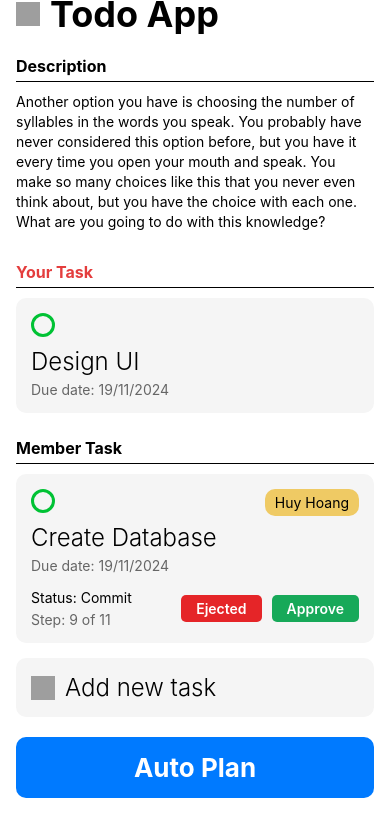
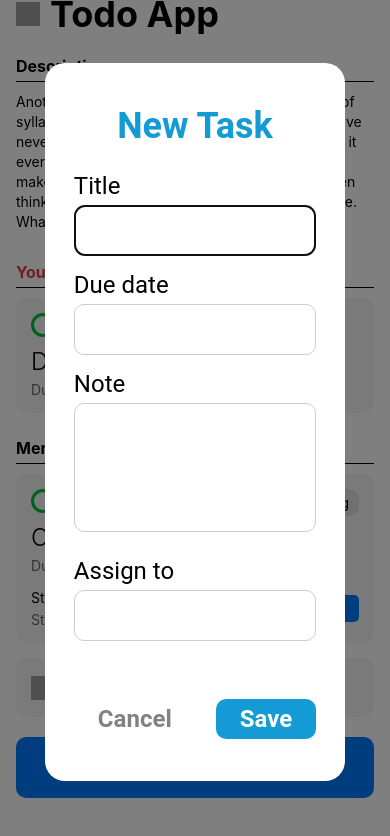
Before and after one commit to BryanNguyen11/Sub-project-React-Native---Todo-app, a React Native app: screen /InsidePJ in a window 390 px wide. Both pictures are taken after a click on the button "Add new task". Shown: the top 836 px of the page. Built offline with nearby package versions, Linux system fonts and the light colour scheme; grey boxes are pictures that could not be loaded.

Commit message:
add new membẻr task

```diff
--- a/screens/DashboardScreen.js
+++ b/screens/DashboardScreen.js
@@ -70,7 +70,7 @@ const DashboardScreen = ({ navigation }) => {
   };
 
   const handleAddNewProject = () => {
-    AccessibilityInfo.announceForAccessibility('Opening add new project form');
+    setModalVisible(true);
   };
 
   const handleProjectPress = () => {
--- a/screens/InsidePJ.js
+++ b/screens/InsidePJ.js
@@ -7,9 +7,12 @@ import {
   StyleSheet,
   TouchableOpacity,
   AccessibilityInfo,
+  Animated,
+  Modal,
 } from "react-native";
+import TaskPJForm from "./TaskPJForm"; // Đảm bảo đường dẫn chính xác
 
-const InsidePJ = ({ route }) => {
+const InsidePJ = () => {
   const [tasks, setTasks] = React.useState([
     {
       id: '1',
@@ -29,11 +32,29 @@ const InsidePJ = ({ route }) => {
       completed: false
     }
   ]);
+  const animations = React.useRef(tasks.map(() => new Animated.Value(1))).current;
+  const [isModalVisible, setModalVisible] = React.useState(false);
 
   const toggleTaskCompletion = (taskId) => {
-    setTasks(tasks.map(task =>
-      task.id === taskId ? {...task, completed: !task.completed} : task
-    ));
+    const index = tasks.findIndex(task => task.id === taskId);
+    if (index === -1) return;
+
+    Animated.timing(animations[index], {
+      toValue: 0,
+      duration: 300,
+      useNativeDriver: true,
+    }).start(() => {
+      setTasks(tasks.filter(task => task.id !== taskId));
+    });
+  };
+
+  const handleAddNewTask = () => {
+    setModalVisible(true);
+  };
+
+  const handleSaveNewTask = (taskData) => {
+    setTasks([...tasks, { ...taskData, id: Date.now().toString(), completed: false,assignee: taskData.assignTo }]);
+    setModalVisible(false);
   };
 
   const TaskCheckbox = ({ taskId, completed }) => (
@@ -46,7 +67,8 @@ const InsidePJ = ({ route }) => {
     />
   );
 
-  const TaskCard = ({ task }) => (
+  const TaskCard = ({ task, index }) => (
+    <Animated.View style={{ transform: [{ scale: animations[index] }] }}>
       <View style={styles.taskCardContainer}>
         <View style={styles.taskHeader}>
           <View style={styles.taskInfo}>
@@ -72,14 +94,14 @@ const InsidePJ = ({ route }) => {
             </View>
             <View style={styles.actionButtons}>
               <TouchableOpacity
-              style={styles.actionButton_ejected}
+                style={styles.actionButton}
                 accessibilityRole="button"
                 accessibilityLabel="Eject task"
               >
                 <Text style={styles.buttonText}>Ejected</Text>
               </TouchableOpacity>
               <TouchableOpacity
-              style={styles.actionButton_approve}
+                style={styles.actionButton}
                 accessibilityRole="button"
                 accessibilityLabel="Approve task"
               >
@@ -89,7 +111,9 @@ const InsidePJ = ({ route }) => {
           </View>
         )}
       </View>
+    </Animated.View>
   );
+
 
   return (
     <ScrollView
@@ -137,7 +161,7 @@ const InsidePJ = ({ route }) => {
         </Text>
       </View>
 
-      {tasks.map((task) => (
+      {tasks.map((task, index) => (
         <React.Fragment key={task.id}>
           <View style={styles.sectionContainer}>
             <Text style={[
@@ -148,12 +172,13 @@ const InsidePJ = ({ route }) => {
             </Text>
             <View style={styles.divider} />
           </View>
-          <TaskCard task={task} />
+          <TaskCard task={task} index={index} />
         </React.Fragment>
       ))}
 
       <TouchableOpacity
         style={styles.addTaskButton}
+        onPress={handleAddNewTask}
         accessibilityRole="button"
         accessibilityLabel="Add new task"
       >
@@ -172,9 +197,25 @@ const InsidePJ = ({ route }) => {
       >
         <Text style={styles.autoPlanText}>Auto Plan</Text>
       </TouchableOpacity>
+
+      <Modal
+        visible={isModalVisible}
+        animationType="slide"
+        transparent={true}
+        onRequestClose={() => setModalVisible(false)}
+      >
+        <View style={styles.modalContainer}>
+          <View style={styles.modalContent}>
+            <TaskPJForm
+              onSave={handleSaveNewTask}
+              onCancel={() => setModalVisible(false)}
+            />
+          </View>
+        </View>
+      </Modal>
     </ScrollView>
   );
-}
+};
 
 const styles = StyleSheet.create({
   container: {
@@ -284,7 +325,7 @@ const styles = StyleSheet.create({
     color: '#666',
   },
   assigneeContainer: {
-    backgroundColor: '#EFCA64',
+    backgroundColor: '#e0e0e0',
     borderRadius: 10,
     padding: 5,
     paddingHorizontal: 10,
@@ -309,14 +350,8 @@ const styles = StyleSheet.create({
     flexDirection: 'row',
     gap: 10,
   },
-  actionButton_approve: {
-    backgroundColor: '#17A959',
-    borderRadius: 5,
-    paddingVertical: 5,
-    paddingHorizontal: 15,
-  },
-  actionButton_ejected: {
-    backgroundColor: '#E52528',
+  actionButton: {
+    backgroundColor: '#007AFF',
     borderRadius: 5,
     paddingVertical: 5,
     paddingHorizontal: 15,
@@ -354,6 +389,20 @@ const styles = StyleSheet.create({
     fontSize: 26,
     fontWeight: '700',
   },
+  // Modal styles
+  modalContainer: {
+    flex: 1,
+    justifyContent: 'center',
+    alignItems: 'center',
+    backgroundColor: 'rgba(0, 0, 0, 0.5)',
+  },
+  modalContent: {
+    width: 300,
+    padding: 20,
+    backgroundColor: '#fff',
+    borderRadius: 20,
+    alignItems: 'center',
+  },
 });
 
 export default InsidePJ;
--- /dev/null
+++ b/screens/TaskPJForm.js
@@ -0,0 +1,150 @@
+import * as React from "react";
+import { View, StyleSheet, Text, TextInput, TouchableOpacity } from "react-native";
+
+const TaskPJForm = ({ onSave, onCancel }) => {
+  const [title, setTitle] = React.useState("");
+  const [dueDate, setDueDate] = React.useState("");
+  const [note, setNote] = React.useState("");
+  const [assignTo, setAssignTo] = React.useState("");
+
+  const handleSave = () => {
+    const taskData = {
+      title,
+      dueDate,
+      note,
+      assignTo
+    };
+    onSave(taskData);
+  };
+
+  const renderFormInput = (label, value, onChangeText, inputStyle, multiline = false) => (
+    <View style={styles.inputContainer}>
+      <Text style={styles.inputLabel} accessibilityRole="label">
+        {label}
+      </Text>
+      <TextInput
+        style={[styles.input, inputStyle]}
+        value={value}
+        onChangeText={onChangeText}
+        multiline={multiline}
+        accessibilityLabel={label}
+        accessibilityRole="textbox"
+        accessibilityHint={`Enter ${label.toLowerCase()}`}
+      />
+    </View>
+  );
+
+  const renderButton = (label, onPress, variant) => (
+    <TouchableOpacity
+      style={[
+        styles.button,
+        variant === "primary" ? styles.primaryButton : styles.secondaryButton
+      ]}
+      onPress={onPress}
+      accessibilityRole="button"
+      accessibilityLabel={label}
+    >
+      <Text
+        style={[
+          styles.buttonText,
+          variant === "primary" ? styles.primaryText : styles.secondaryText
+        ]}
+      >
+        {label}
+      </Text>
+    </TouchableOpacity>
+  );
+
+  return (
+    <View style={styles.formContainer} accessibilityRole="form">
+      <Text style={styles.formTitle} accessibilityRole="header">
+        New Task
+      </Text>
+
+      {renderFormInput("Title", title, setTitle, styles.inputField)}
+      {renderFormInput("Due date", dueDate, setDueDate, styles.inputField)}
+      {renderFormInput("Note", note, setNote, styles.noteField, true)}
+      {renderFormInput("Assign to", assignTo, setAssignTo, styles.inputField)}
+
+      <View style={styles.buttonContainer}>
+        {renderButton("Cancel", onCancel, "secondary")}
+        {renderButton("Save", handleSave, "primary")}
+      </View>
+    </View>
+  );
+};
+
+const styles = StyleSheet.create({
+  formContainer: {
+    borderRadius: 20,
+    maxWidth: 324,
+    padding: 22,
+    backgroundColor: "#FFFFFF",
+  },
+  formTitle: {
+    color: "rgba(20, 155, 214, 1)",
+    fontSize: 36,
+    fontFamily: "Roboto",
+    fontWeight: "700",
+    textAlign: "center",
+    marginBottom: 20,
+  },
+  inputContainer: {
+    marginVertical: 5,
+  },
+  inputLabel: {
+    color: "rgba(0, 0, 0, 1)",
+    fontSize: 24,
+    fontFamily: "Roboto",
+    fontWeight: "400",
+    marginBottom: 5,
+  },
+  input: {
+    borderWidth: 1,
+    borderColor: "#ccc",
+    padding: 10,
+    borderRadius: 10,
+    fontFamily: "Roboto",
+  },
+  inputField: {
+    height: 51,
+    marginBottom: 5,
+  },
+  noteField: {
+    height: 129,
+    marginBottom: 15,
+  },
+  buttonContainer: {
+    flexDirection: "row",
+    justifyContent: "space-between",
+    marginTop: 48,
+    gap: 20,
+  },
+  button: {
+    borderRadius: 10,
+    paddingVertical: 6,
+    paddingHorizontal: 24,
+    justifyContent: "center",
+    alignItems: "center",
+    minWidth: 100,
+  },
+  primaryButton: {
+    backgroundColor: "rgba(20, 155, 214, 1)",
+  },
+  secondaryButton: {
+    backgroundColor: "transparent",
+  },
+  buttonText: {
+    fontSize: 24,
+    fontFamily: "Roboto",
+    fontWeight: "700",
+  },
+  primaryText: {
+    color: "rgba(255, 255, 255, 1)",
+  },
+  secondaryText: {
+    color: "rgba(130, 130, 130, 1)",
+  },
+});
+
+export default TaskPJForm;
```
Lines whose indentation alone changed are shown as unchanged.
